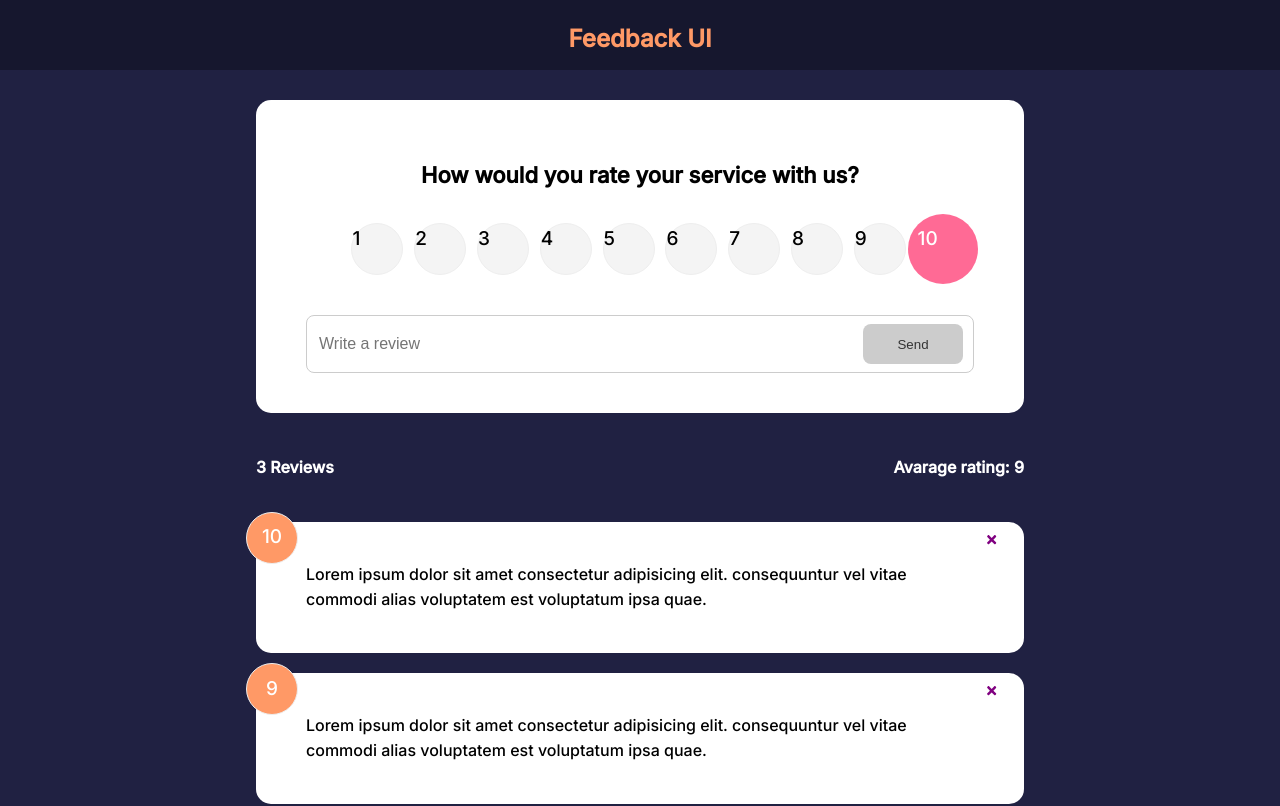
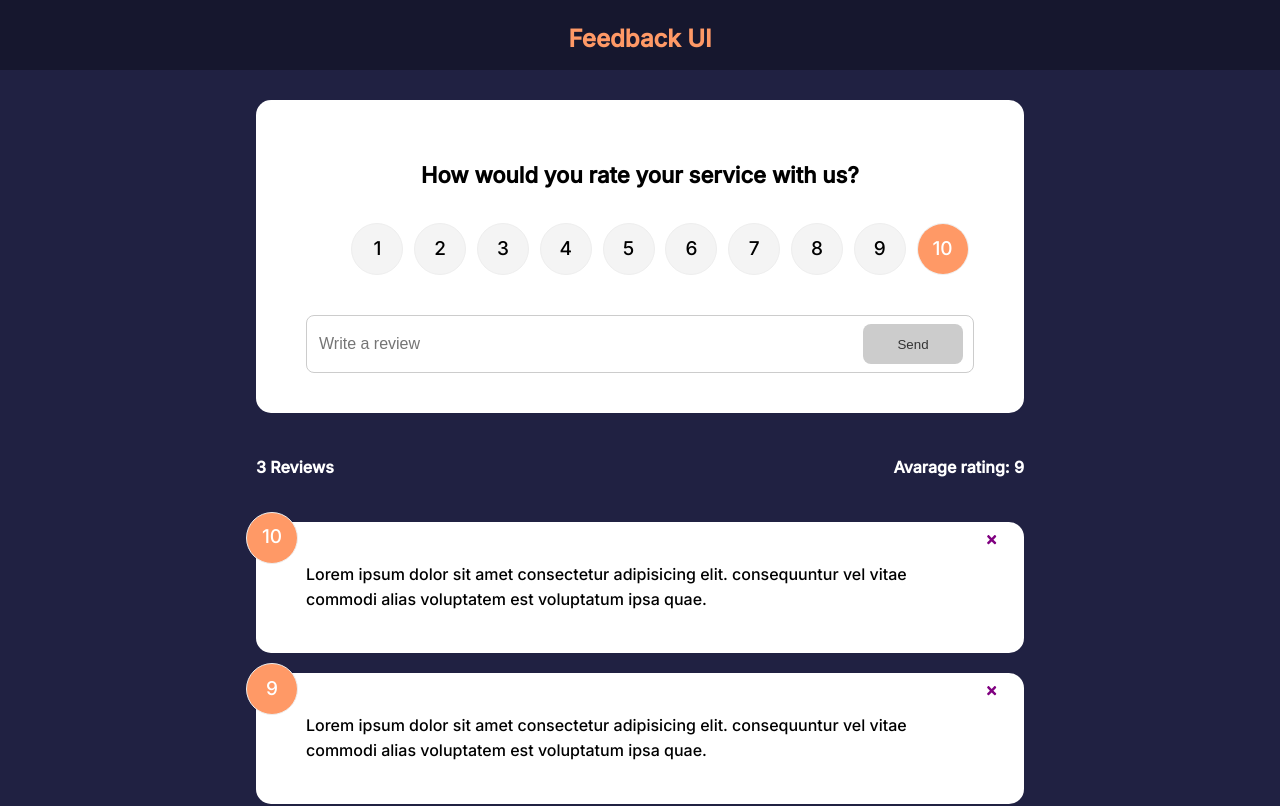
Before and after one commit to qwertyz0/vite-feedback-app, a React (Vite) app: page / in a window 1280 px wide. Shown: the top 806 px of the page. Built offline with nearby package versions, Linux system fonts and the light colour scheme.

Commit message:
change color of rating number and change position of rating lables to center of button

```diff
--- a/src/index.css
+++ b/src/index.css
@@ -63,6 +63,9 @@ header {
 .rating li,
 .num-display {
   position: relative;
+  display: flex; /* add flex for justify content in*/
+  align-items: center;
+  justify-content: center;
   background: #f4f4f4;
   width: 50px;
   height: 50px;
@@ -70,20 +73,19 @@ header {
   border-radius: 50%;
   font-size: 19px;
   border: 1px #eee solid;
-  display: flex; /* add flex for justify content in*/
-  align-items: center;
-  justify-content: center;
-
   /* transition: 0.3s; */
 }
 
 .rating li label {
   position: absolute;
+  display: flex;
+  align-items: center;
+  justify-content: center;
   top: 50%;
   left: 50%;
   width: 50px;
   height: 50px;
-  padding: 10px;
+  /* padding: 10px; */
   border-radius: 50%;
   transform: translate(-50%, -50%);
   cursor: pointer;
@@ -100,7 +102,7 @@ header {
 }
 
 [type='radio']:checked ~ label {
-  background: #ff6a95;
+  background: #ff9966;
   color: #fff;
 }
 
@@ -164,7 +166,7 @@ input:focus {
 }
 
 .btn-secondary {
-  background: #ff6a95;
+  background: #ff9966;
 }
 
 .btn:hover {
```
